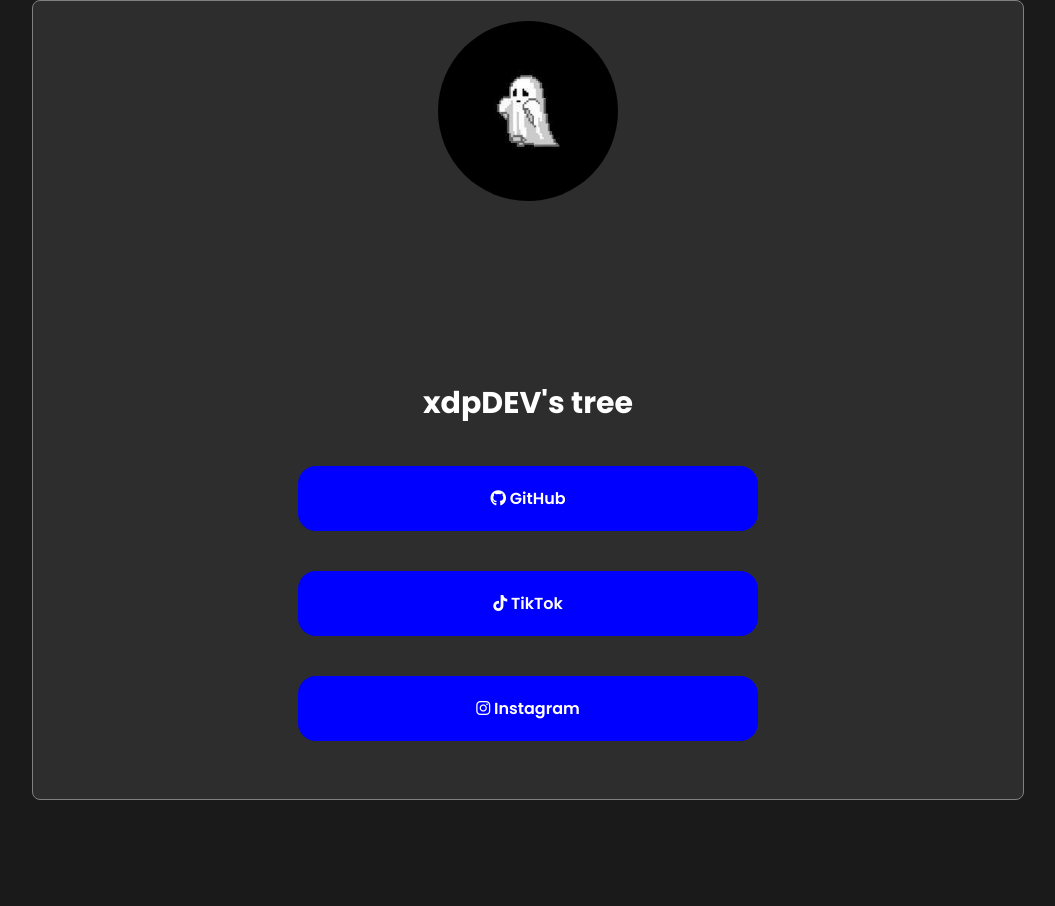
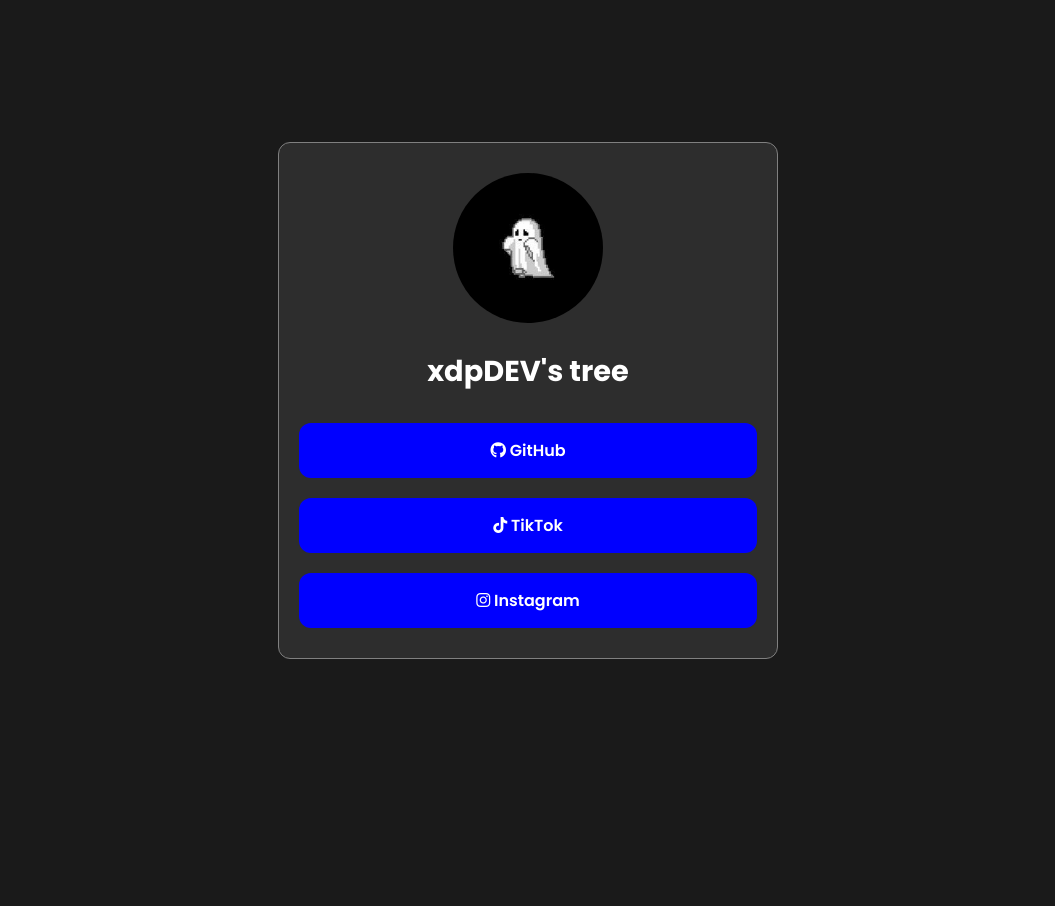
Before and after one commit to kauavelasco/My-link-tree, a plain HTML site: page index.html in a window 1280 px wide. Shown: the whole page, without its empty margins (112-1167 px from the left). After the commit the page ends 800 px from the top, so only its background shows below. Drawn offline with Linux system fonts and the light colour scheme.

Commit message:
Final adjusts

```diff
--- a/style.css
+++ b/style.css
@@ -1,87 +1,89 @@
-@import url('https://fonts.googleapis.com/css2?family=Poppins:ital,wght@0,100;0,200;0,300;0,400;0,500;0,600;0,700;0,800;0,900;1,100;1,200;1,300;1,400;1,500;1,600;1,700;1,800;1,900&display=swap');
+@import url('https://fonts.googleapis.com/css2?family=Poppins:wght@400;600;700&display=swap');
 
-*{
+* {
   margin: 0;
   padding: 0;
   box-sizing: border-box;
 }
 
-body{
+body {
   background: #1a1a1a;
-    height: 100vh;
+  font-family: "Poppins", sans-serif;
   display: flex;
   justify-content: center;
-    font-family: "Poppins", sans-serif;
+  align-items: center;
+  min-height: 100vh;
+  padding: 20px;
 }
 
-#cartao{
-    width: 992px;
+#cartao {
+  width: 100%;
+  max-width: 500px;
   background-color: #2d2d2d;
   backdrop-filter: blur(20px);
   border: 1px solid gray;
-    border-radius: 8px;
+  border-radius: 12px;
+  padding: 30px 20px;
+  text-align: center;
 }
 
-#cartao #logo{
-    display: flex;
-    justify-content: center;
-    height: 100vh;
+#logo img {
+  width: 150px;
+  height: 150px;
+  border-radius: 50%;
+  object-fit: cover;
+  margin-bottom: 20px;
 }
 
-#logo a{
-    height: 180px;
-    border-radius: 50%;
-    margin-top: 20px;
+.title h1 {
+  color: white;
+  font-size: 1.8rem;
+  margin-bottom: 30px;
 }
 
-a img{
-    border-radius: 50%;
-    height: 180px;
+#menu {
+  display: flex;
+  flex-direction: column;
+  gap: 20px;
 }
 
-.title{
-    margin-top: -420px;
-    display: flex;
-    justify-content: center;
+#menu li {
+  background-color: rgb(0, 0, 255);
+  border-radius: 12px;
+  transition: all 0.3s ease;
 }
 
-.title h1{
-    color: white;
-    font-size: 30px;
-    font-weight: bolder;
+#menu li:hover {
+  transform: scale(1.05);
+  box-shadow: 0 4px 12px rgba(0, 0, 0, 0.3);
 }
 
-#menu{
-    width: 720px;
-    margin: 0 auto;
-    height: 55vh;
+#menu a {
+  display: block;
+  padding: 15px;
+  color: #fff;
+  font-weight: 600;
+  text-decoration: none;
+  border-radius: 12px;
 }
 
 ul{
     list-style-type: none;
 }
 
-#menu li{
-    display: flex;
-    justify-content: center;
-    width: 460px;
-    border-radius: 18px;
-    background-color: rgb(0, 0, 255);
-    margin: 40px auto;
-    transition: all 0.3s ease;
+/* Responsivo */
+@media (max-width: 480px) {
+  .title h1 {
+    font-size: 1.5rem;
   }
 
-#menu li:hover{
-    transform: scale(1.05);
-    box-shadow: 0 4px 12px rgba(0, 0, 0, 0.3);
+  #logo img {
+    width: 120px;
+    height: 120px;
   }
 
-#menu a{
-    width: 100%;
-    padding: 20px;
-    border-radius: 18px;
-    text-align: center;
-    color: #ffff;
-    font-weight: 600;
-    text-decoration: none;
+  #menu a {
+    font-size: 0.95rem;
+    padding: 12px;
   }
+}
```
Lines whose indentation alone changed are shown as unchanged.
